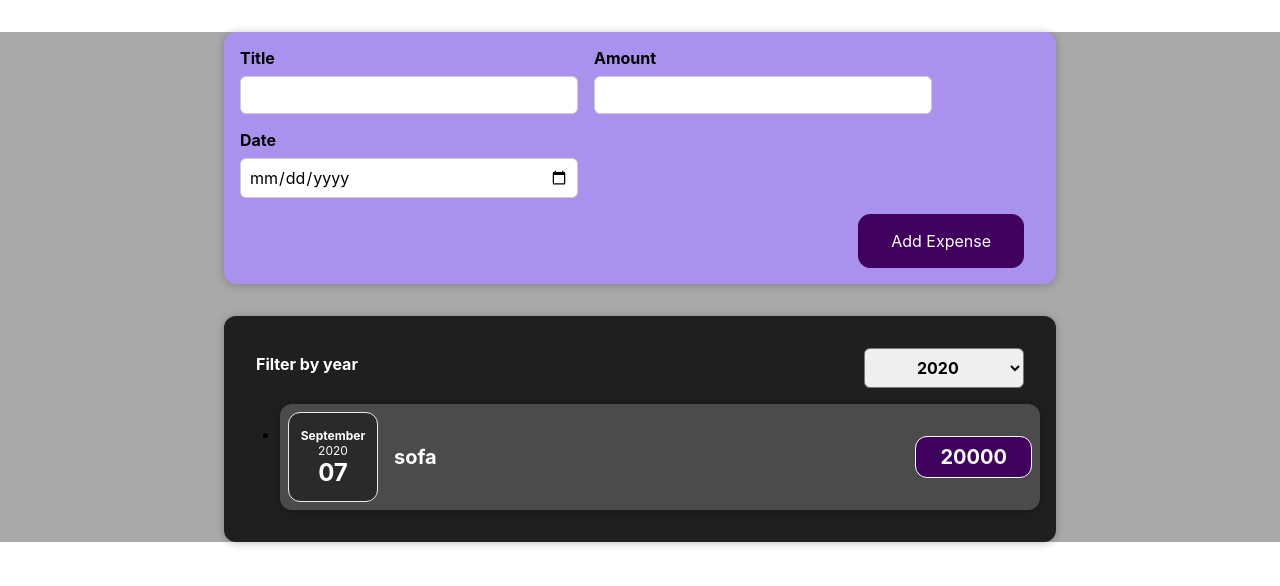
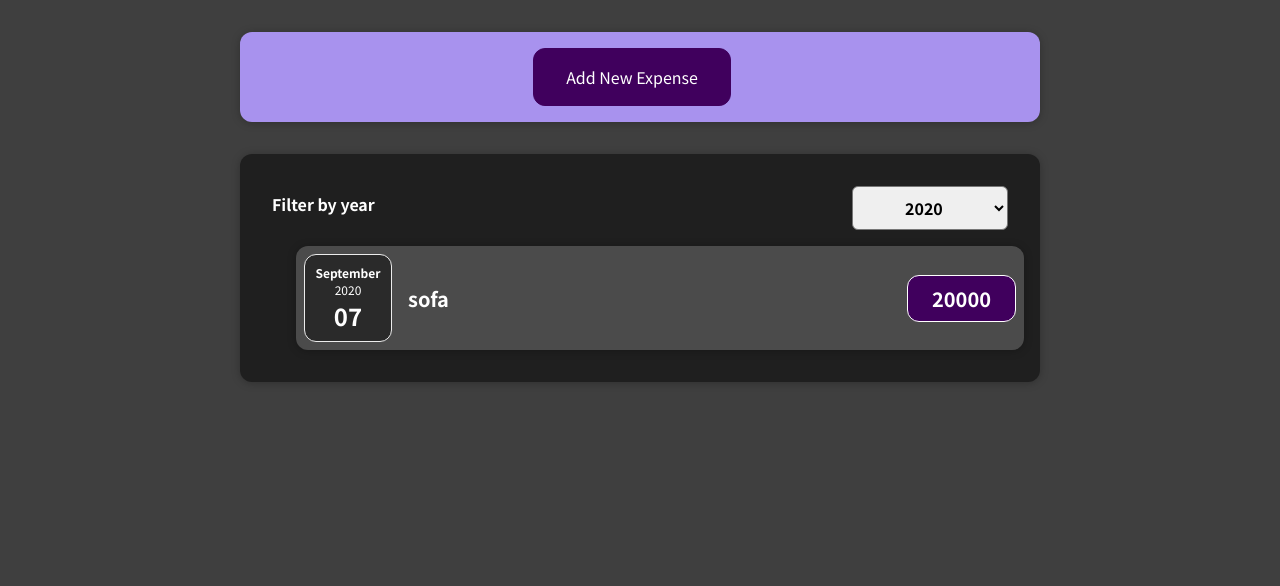
Before and after one commit to 4444yashaswi/react-complete-guide, a React (Create React App) app in the folder expense-record/: page / in a window 1280 px wide. Shown: the top 586 px of the page. Built offline with nearby package versions, Linux system fonts and the light colour scheme.

Commit message:
Toggle AddExpense Added

```diff
--- a/expense-record/src/App.css
+++ /dev/null
@@ -1,4 +0,0 @@
-.App{
-	background-color: darkgray;
-	margin: 0px;
-}
--- a/expense-record/src/App.js
+++ b/expense-record/src/App.js
@@ -1,7 +1,6 @@
 import { useState } from 'react';
 import Expenses from './components/Expenses/Expenses';
 import NewExpense from './components/NewExpense/NewExpense';
-import './App.css';
 
 function App() {
   const [items , setItems] = useState([{
--- a/expense-record/src/components/Expenses/ExpenseItem.css
+++ b/expense-record/src/components/Expenses/ExpenseItem.css
@@ -52,3 +52,8 @@
     padding: 0.5rem 1.5rem;
   }
 }
+
+li{
+  list-style: none;
+  margin: 0px;
+}
--- a/expense-record/src/components/NewExpense/ExpenseForm.js
+++ b/expense-record/src/components/NewExpense/ExpenseForm.js
@@ -31,7 +31,7 @@ const ExpenseForm = (props) => {
 		setEnteredDate('');
 	};
 
-	return <form  onSubmit = {submitHandler} >
+	return <form  onSubmit = {submitHandler}>
 		<div className = 'new-expense__controls'>
 			<div className = 'new-expense__control'>
 				<label>Title</label>
@@ -48,6 +48,7 @@ const ExpenseForm = (props) => {
 		</div>
 		<div className = 'new-expense__actions'>
 			<button type = 'submit' >Add Expense</button>
+			<button onClick = {props.onCancel}>Cancel</button>
 		</div>
 	</form>
 };
--- a/expense-record/src/components/NewExpense/NewExpense.js
+++ b/expense-record/src/components/NewExpense/NewExpense.js
@@ -1,7 +1,10 @@
+import {useState} from 'react';
 import './NewExpense.css';
 import ExpenseForm from './ExpenseForm';
 
 const NewExpense = (props) => {
+	const [isEditing , setIsEditing] = useState(false);
+
 	const saveExpenseDataHandler = (enteredExpenseData) => {
 		const expenseData = {
 			...enteredExpenseData,
@@ -10,8 +13,24 @@ const NewExpense = (props) => {
 		props.onAddExpense(expenseData);
 	};
 
+	const startEditing = () => {
+		setIsEditing(true);
+	};
+
+	const stopEditing = () => {
+		setIsEditing(false);
+	};
+
 	return <div className = 'new-expense'>
-		<ExpenseForm onSaveExpenseData = {saveExpenseDataHandler} />
+		{!isEditing && (
+			<button onClick = {startEditing}> Add New Expense </button>
+		)}
+
+		{isEditing && (
+			<ExpenseForm
+			onSaveExpenseData = {saveExpenseDataHandler}
+			onCancel = {stopEditing}/>
+		)}
 	</div>
 };
 
--- a/expense-record/src/index.css
+++ b/expense-record/src/index.css
@@ -1,14 +1,14 @@
+@import url('https://fonts.googleapis.com/css2?family=Noto+Sans+JP:wght@400;700&display=swap');
+
+* {
+  box-sizing: border-box;
+}
+
+html {
+  font-family: 'Noto Sans JP', sans-serif;
+}
 
 body {
   margin: 0;
-  font-family: -apple-system, BlinkMacSystemFont, 'Segoe UI', 'Roboto', 'Oxygen',
-    'Ubuntu', 'Cantarell', 'Fira Sans', 'Droid Sans', 'Helvetica Neue',
-    sans-serif;
-  -webkit-font-smoothing: antialiased;
-  -moz-osx-font-smoothing: grayscale;
+  background-color: #3f3f3f;
 }
-
-code {
-  font-family: source-code-pro, Menlo, Monaco, Consolas, 'Courier New',
-    monospace;
-}
```
Also changed, not shown: expense-record/src/components/Expenses/ExpensesList.css (line endings or trailing spaces).
